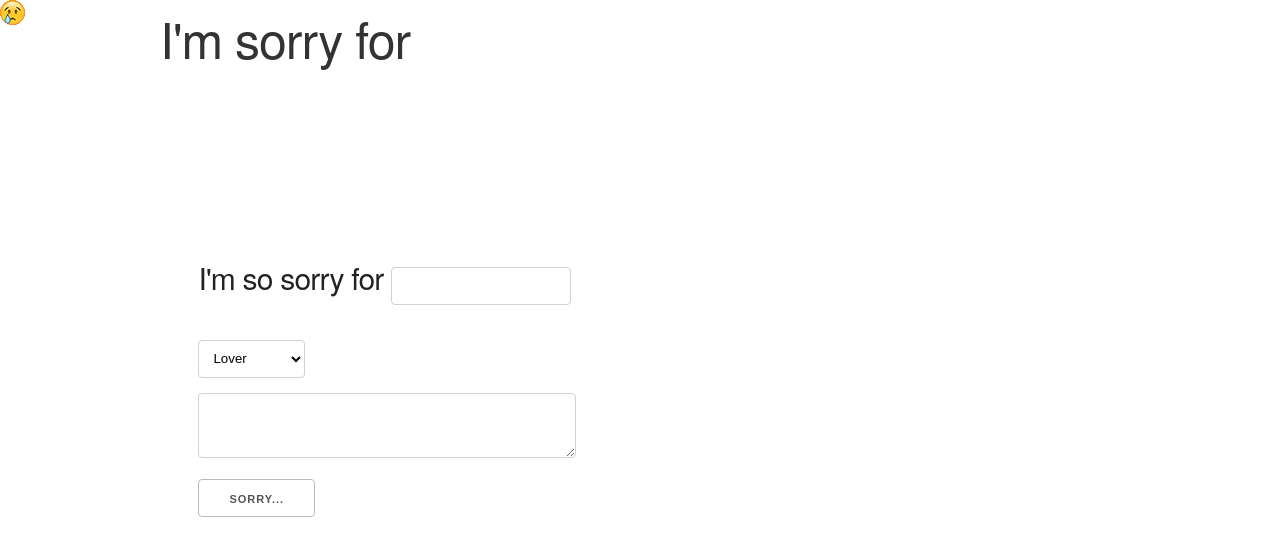
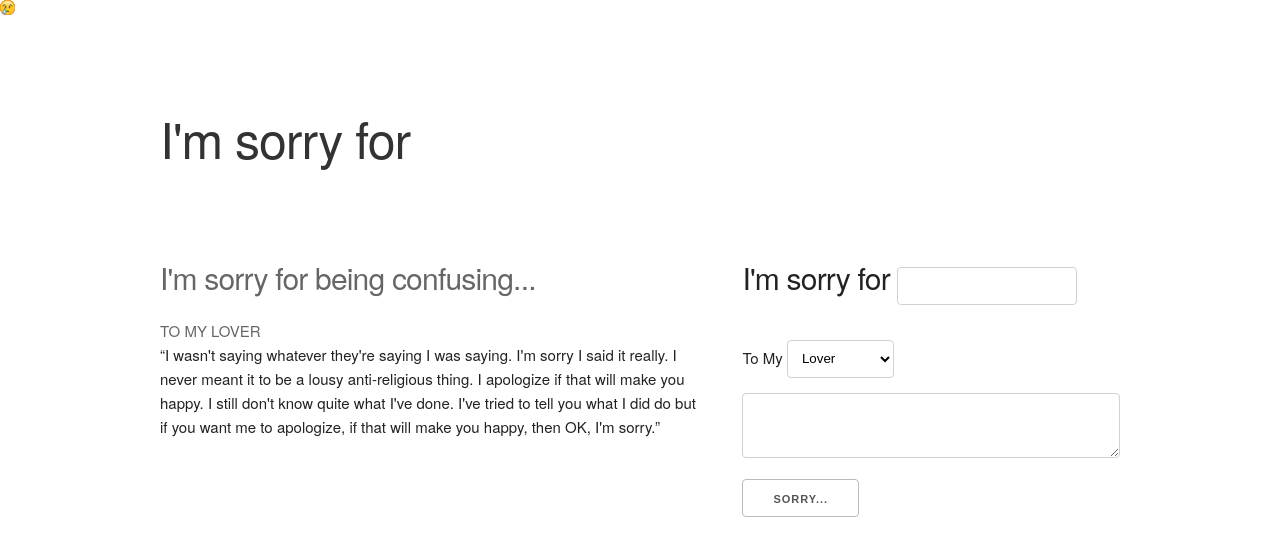
Before and after one commit to Emceelamb/2l2l, a Django app: page /Lover in a window 1280 px wide. Shown: the top 556 px of the page. Run offline with Django 3.2, Linux system fonts and the light colour scheme; data comes from the database, SQL or seed files in the repository; both versions use the stored data as it was after the commit; some libraries are stand-ins or nearby versions.

Commit message:
resized trails and fixed category view

```diff
--- a/sorry/static/css/styles.css
+++ b/sorry/static/css/styles.css
@@ -20,10 +20,10 @@ textarea{
 
 .trail { /* className for the trail elements */
     position: absolute;
-    height: 25px; width: 25px;
+    height: 15px; width: 15px;
     border-radius: 3px;
     /*background: teal;*/
-    background-image: url('cry_small.png');
+    background-image: url('cry_15.png');
 
     /*background-image: url("https://cdn.shopify.com/s/files/1/1061/1924/products/Crying_Face_Emoji_small.png");*/
   }
@@ -34,3 +34,7 @@ textarea{
   display:table-cell;
   line-height:20
 }
+
+.hero-text {
+    margin-top: 100px;
+}
--- a/sorry/static/js/background.js
+++ b/sorry/static/js/background.js
@@ -30,7 +30,7 @@ Dot.prototype.draw = function() {
 };
 
 // Creates the Dot objects, populates the dots array
-for (var i = 0; i < 12; i++) {
+for (var i = 0; i < 20; i++) {
   var d = new Dot();
   dots.push(d);
 }
@@ -83,10 +83,10 @@ typewriter.typeString('not being there...')
 .deleteAll()
 .typeString('everything...')
 .pauseFor(2500)
-.deleteChars(3)
-.typeString(' and anything...')
+.deleteAll()
+.typeString(' that this is too little and too late...')
 .pauseFor(2500)
 .deleteAll()
-.typeString('nothing...')
+// .typeString('nothing...')
 .start();
 }
--- a/sorry/templates/sorry/base.html
+++ b/sorry/templates/sorry/base.html
@@ -16,8 +16,8 @@
       </div> -->
       <div class="hero">
 
-      <div class="row hero">
-        <div class="twelve columns hero">
+      <div class="row hero-text">
+        <div class="twelve columns">
 
         <span id="heroText"><h1><a class="header" href="{% url 'sorry_list'  %}" >I'm sorry for </a><span id="typewriter"></span></h1></span>
       </div>
@@ -33,8 +33,8 @@
 
         <form method="POST" class="sorry-form">
           {% csrf_token %}
-          <h4>I'm so sorry for {{ form.title }}</h4>
-          {{ form.relationship }}
+          <h4>I'm sorry for {{ form.title }}</h4>
+          To My {{ form.relationship }}
           {{ form.text }}
           <button type ="submit" class "save">Sorry...</button>
         </form>
--- a/sorry/templates/sorry/sorry_detail.html
+++ b/sorry/templates/sorry/sorry_detail.html
@@ -3,7 +3,7 @@
 {% block content %}
   <div class="sorry-title">
     <h4><a class="header" href="{% url 'sorry_detail' pk=sorry.pk %}">I'm so sorry for {{ sorry.title }}...</a></h2>
-    <a class="title"href='/{{ sorry.relationship }}'> <h7 class="relationship" style=" text-transform: uppercase;">{{ sorry.relationship }}</h7></a>
+     <a class="title"href='/{{ sorry.relationship }}'> <h7 class="relationship" style=" text-transform: uppercase;"><span>To my </span>{{ sorry.relationship }}</h7></a>
 
     <p>{{ sorry.text|linebreaksbr }}</p>
   </div>
--- a/sorry/templates/sorry/sorry_list.html
+++ b/sorry/templates/sorry/sorry_list.html
@@ -3,8 +3,8 @@
 {% block content %}
   {% for sorry in sorrys %}
     <div class="sorry-title">
-      <h4><a class="title" href="{% url 'sorry_detail' pk=sorry.pk %}">I'm so sorry for {{ sorry.title }}...</a></h2>
-          <a class="title"href='/{{ sorry.relationship }}'> <h7 class="relationship" style=" text-transform: uppercase;">{{ sorry.relationship }}</h7></a>
+      <h4><a class="title" href="{% url 'sorry_detail' pk=sorry.pk %}">I'm sorry for {{ sorry.title }}...</a></h2>
+        <a class="title"href='/{{ sorry.relationship }}'> <h7 class="relationship" style=" text-transform: uppercase;"><span>To my </span>{{ sorry.relationship }}</h7></a>
 
       <p>{{ sorry.text|linebreaksbr }}</p>
     </div>
--- a/sorry/views.py
+++ b/sorry/views.py
@@ -94,7 +94,7 @@ def sorry_filter_fa(request):
 
 def sorry_filter_so(request):
     # sorrys = Sorry.objects.get(published_date__lte=timezone.now()).order_by('published_date')
-    sorrys = Sorry.objects.filter(relationship='Significant Other').order_by('-id')
+    sorrys = Sorry.objects.filter(relationship='Lover').order_by('-id')
     if request.method == "POST":
         form = SorryForm(request.POST)
         if form.is_valid():
```
Also changed, not shown: db.sqlite3, sorry/static/css/cry_15.png (added), 1 other file.
